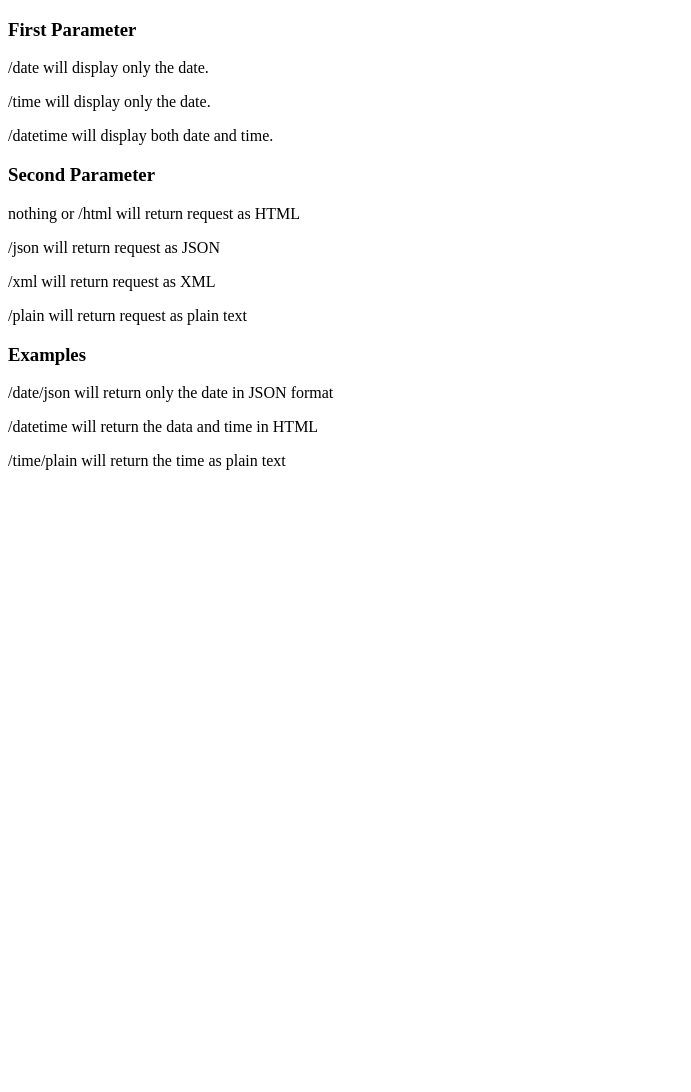
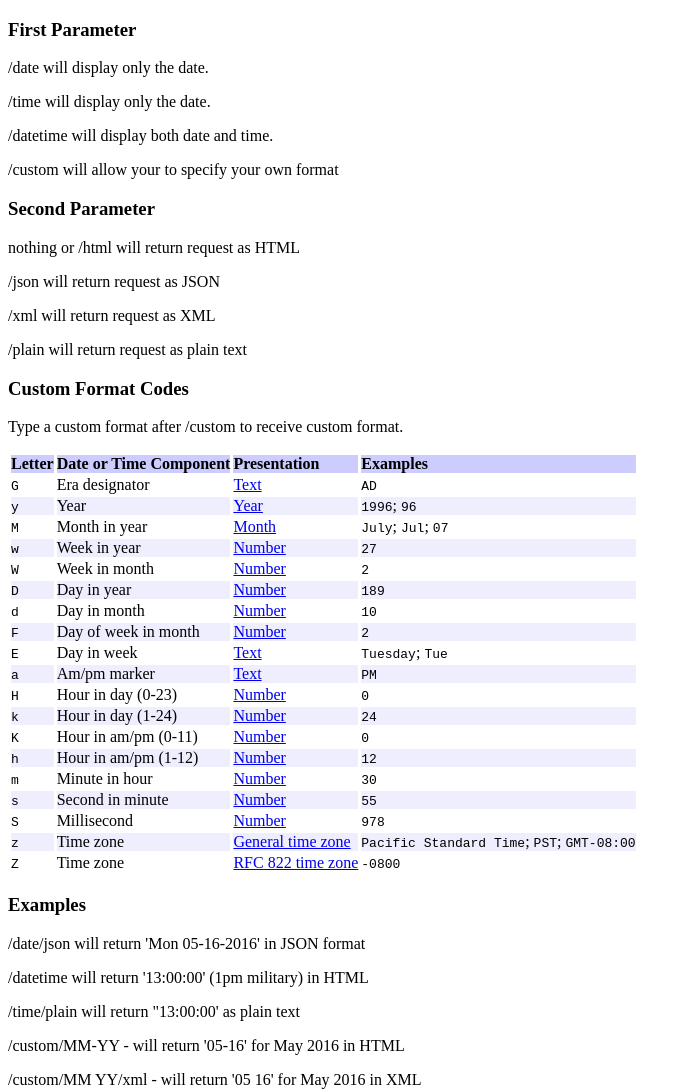
Before and after one commit to chadrc/TimeWebService, a plain HTML site: page index.html in a window 1280 px wide. Shown: the whole page, without its empty margins (0-691 px from the left). Before the commit the page ends 800 px from the top, so only its background shows below. Drawn offline with Linux system fonts and the light colour scheme.

Commit message:
Custom format instructions and url decoding
Added url decoding so custom formats may contain spaces

```diff
--- a/index.html
+++ b/index.html
@@ -9,14 +9,123 @@
     <p>/date will display only the date.</p>
     <p>/time will display only the date.</p>
     <p>/datetime will display both date and time.</p>
+    <p>/custom will allow your to specify your own format</p>
 <h3>Second Parameter</h3>
     <p>nothing or /html will return request as HTML</p>
     <p>/json will return request as JSON</p>
     <p>/xml will return request as XML</p>
     <p>/plain will return request as plain text</p>
+<h3>Custom Format Codes</h3>
+<p>Type a custom format after /custom to receive custom format.</p>
+<!-- Directly from http://docs.oracle.com/javase/6/docs/api/java/text/SimpleDateFormat.html -->
+<table border="0" cellspacing="3" cellpadding="0" summary="Chart shows pattern letters, date/time component, presentation, and examples.">
+    <tbody><tr bgcolor="#ccccff">
+        <th align="left">Letter
+        </th><th align="left">Date or Time Component
+    </th><th align="left">Presentation
+    </th><th align="left">Examples
+    </th></tr><tr>
+        <td><code>G</code>
+        </td><td>Era designator
+    </td><td><a href="#text">Text</a>
+    </td><td><code>AD</code>
+    </td></tr><tr bgcolor="#eeeeff">
+        <td><code>y</code>
+        </td><td>Year
+    </td><td><a href="#year">Year</a>
+    </td><td><code>1996</code>; <code>96</code>
+    </td></tr><tr>
+        <td><code>M</code>
+        </td><td>Month in year
+    </td><td><a href="#month">Month</a>
+    </td><td><code>July</code>; <code>Jul</code>; <code>07</code>
+    </td></tr><tr bgcolor="#eeeeff">
+        <td><code>w</code>
+        </td><td>Week in year
+    </td><td><a href="#number">Number</a>
+    </td><td><code>27</code>
+    </td></tr><tr>
+        <td><code>W</code>
+        </td><td>Week in month
+    </td><td><a href="#number">Number</a>
+    </td><td><code>2</code>
+    </td></tr><tr bgcolor="#eeeeff">
+        <td><code>D</code>
+        </td><td>Day in year
+    </td><td><a href="#number">Number</a>
+    </td><td><code>189</code>
+    </td></tr><tr>
+        <td><code>d</code>
+        </td><td>Day in month
+    </td><td><a href="#number">Number</a>
+    </td><td><code>10</code>
+    </td></tr><tr bgcolor="#eeeeff">
+        <td><code>F</code>
+        </td><td>Day of week in month
+    </td><td><a href="#number">Number</a>
+    </td><td><code>2</code>
+    </td></tr><tr>
+        <td><code>E</code>
+        </td><td>Day in week
+    </td><td><a href="#text">Text</a>
+    </td><td><code>Tuesday</code>; <code>Tue</code>
+    </td></tr><tr bgcolor="#eeeeff">
+        <td><code>a</code>
+        </td><td>Am/pm marker
+    </td><td><a href="#text">Text</a>
+    </td><td><code>PM</code>
+    </td></tr><tr>
+        <td><code>H</code>
+        </td><td>Hour in day (0-23)
+    </td><td><a href="#number">Number</a>
+    </td><td><code>0</code>
+    </td></tr><tr bgcolor="#eeeeff">
+        <td><code>k</code>
+        </td><td>Hour in day (1-24)
+    </td><td><a href="#number">Number</a>
+    </td><td><code>24</code>
+    </td></tr><tr>
+        <td><code>K</code>
+        </td><td>Hour in am/pm (0-11)
+    </td><td><a href="#number">Number</a>
+    </td><td><code>0</code>
+    </td></tr><tr bgcolor="#eeeeff">
+        <td><code>h</code>
+        </td><td>Hour in am/pm (1-12)
+    </td><td><a href="#number">Number</a>
+    </td><td><code>12</code>
+    </td></tr><tr>
+        <td><code>m</code>
+        </td><td>Minute in hour
+    </td><td><a href="#number">Number</a>
+    </td><td><code>30</code>
+    </td></tr><tr bgcolor="#eeeeff">
+        <td><code>s</code>
+        </td><td>Second in minute
+    </td><td><a href="#number">Number</a>
+    </td><td><code>55</code>
+    </td></tr><tr>
+        <td><code>S</code>
+        </td><td>Millisecond
+    </td><td><a href="#number">Number</a>
+    </td><td><code>978</code>
+    </td></tr><tr bgcolor="#eeeeff">
+        <td><code>z</code>
+        </td><td>Time zone
+    </td><td><a href="#timezone">General time zone</a>
+    </td><td><code>Pacific Standard Time</code>; <code>PST</code>; <code>GMT-08:00</code>
+    </td></tr><tr>
+        <td><code>Z</code>
+        </td><td>Time zone
+    </td><td><a href="#rfc822timezone">RFC 822 time zone</a>
+    </td><td><code>-0800</code>
+    </td></tr></tbody>
+</table>
 <h3>Examples</h3>
-    <p>/date/json will return only the date in JSON format</p>
-    <p>/datetime will return the data and time in HTML</p>
-    <p>/time/plain will return the time as plain text</p>
+<p>/date/json will return 'Mon 05-16-2016' in JSON format</p>
+<p>/datetime will return '13:00:00' (1pm military) in HTML</p>
+<p>/time/plain will return "13:00:00' as plain text</p>
+<p>/custom/MM-YY - will return '05-16' for May 2016 in HTML</p>
+<p>/custom/MM YY/xml - will return '05 16' for May 2016 in XML</p>
 </body>
 </html>
```
Also changed, not shown: 1 other file.
